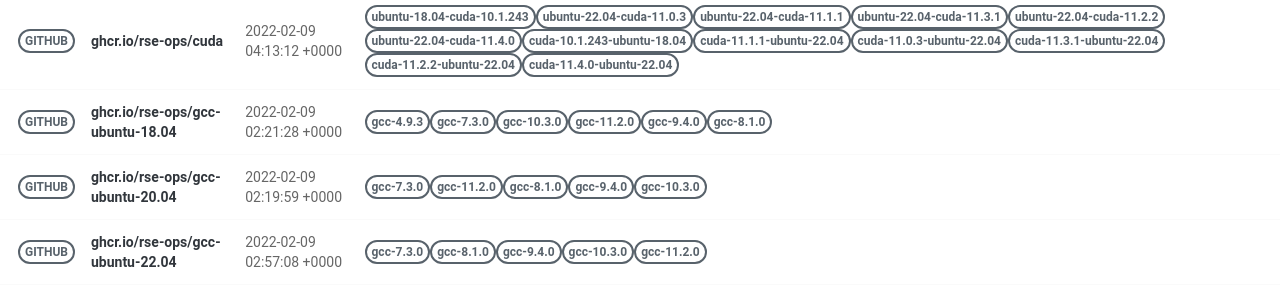
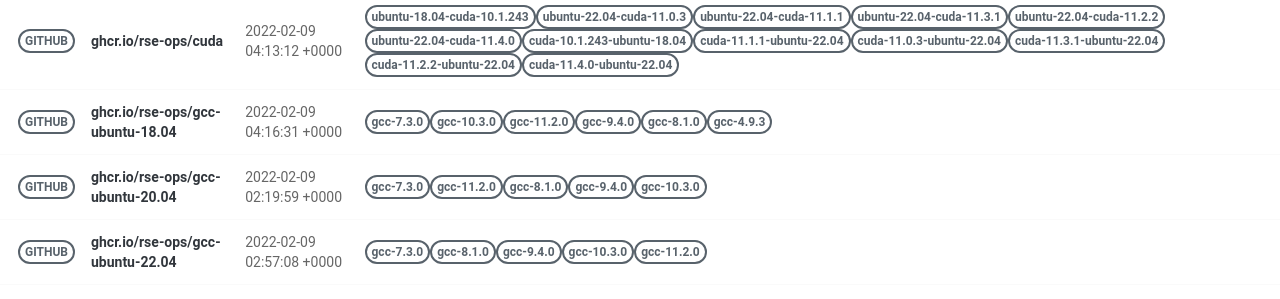
Before and after one commit to rse-ops/docker-images, a Jekyll site: the page built from pages/index.md, in a window 1280 px wide. Shown: the part 502-801 px from the top of the page. Built offline with Jekyll 4.4.1, drawn with Linux system fonts in a browser that asks for light colours; nearby versions of some CDN libraries.

Commit message:
Automated push to update library 2022-02-09

```diff
--- a/_library/ghcr.io-rse-ops-gcc-ubuntu-18.04.md
+++ b/_library/ghcr.io-rse-ops-gcc-ubuntu-18.04.md
@@ -1,14 +1,11 @@
 ---
 layout: container
 name: ghcr.io/rse-ops/gcc-ubuntu-18.04
-updated_at: 2022-02-09 02:21:28.746940
+updated_at: 2022-02-09 04:16:31.238472
 
 
 container_url: https://github.com/orgs/rse-ops/packages/container/package/gcc-ubuntu-18.04
 versions:
- - tag: gcc-4.9.3
-   dockerfile: https://github.com/rse-ops/docker-images/blob/main/ubuntu/gcc/Dockerfile
-   manifest: https://crane.ggcr.dev/manifest/ghcr.io/rse-ops/gcc-ubuntu-18.04:gcc-4.9.3
  - tag: gcc-7.3.0
    dockerfile: https://github.com/rse-ops/docker-images/blob/main/ubuntu/gcc/Dockerfile
    manifest: https://crane.ggcr.dev/manifest/ghcr.io/rse-ops/gcc-ubuntu-18.04:gcc-7.3.0
```
Also changed, not shown: other parts of _library/ghcr.io-rse-ops-gcc-ubuntu-18.04.md (+3 -0 lines).
